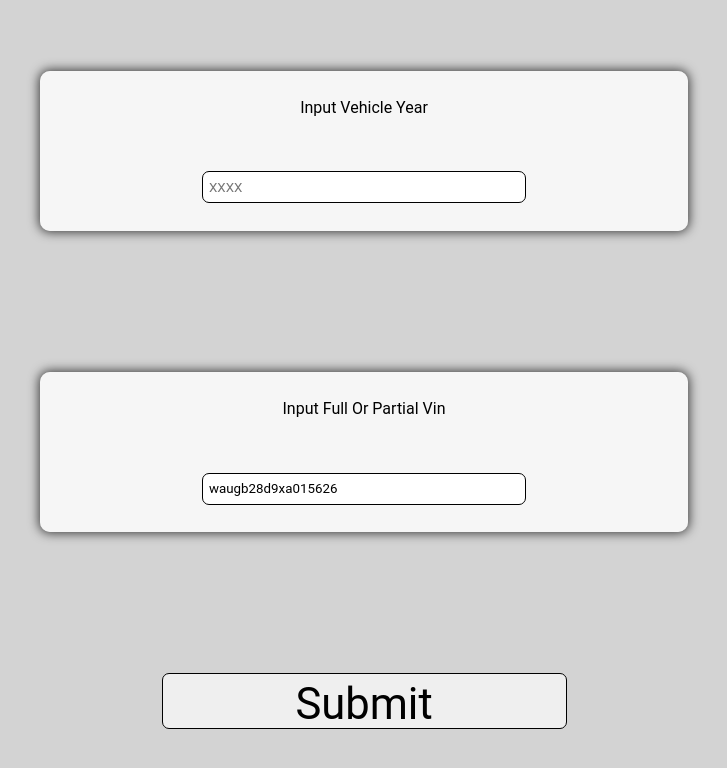
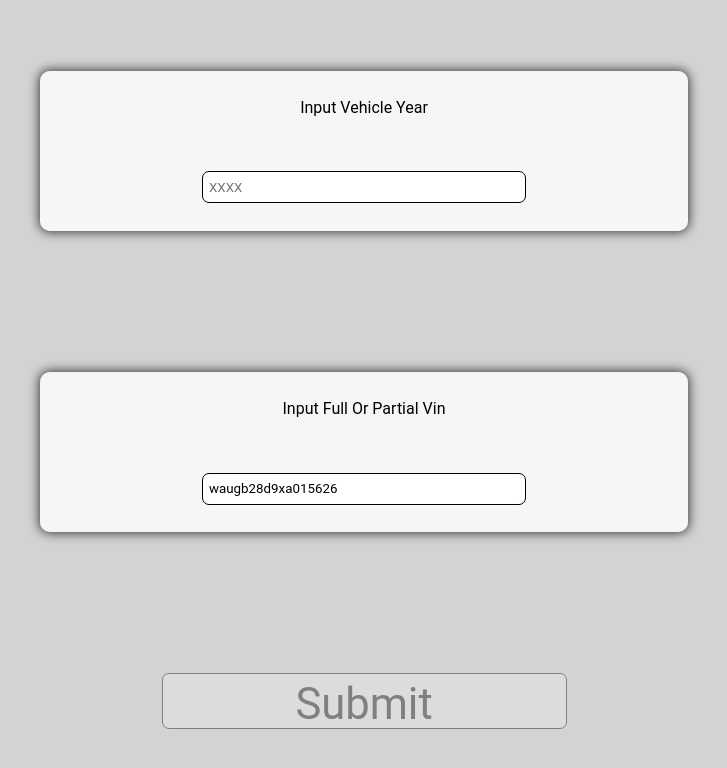
Before and after one commit to ttarlov/dream-garage, a React (Create React App) app: page / in a window 1280 px wide. Shown: the top 768 px of the page, without its empty margins (276-1003 px from the left). Built offline with nearby package versions, Linux system fonts and the light colour scheme.

Commit message:
Remove consol log

```diff
--- a/src/Components/Form/Form.jsx
+++ b/src/Components/Form/Form.jsx
@@ -25,7 +25,7 @@ class Form extends Component {
             this.setState({error: "Please Fill In All Inputs"})
         } else {
             e.preventDefault();
-            console.log(this.state.vin, this.state.year);
+            // console.log(this.state.vin, this.state.year);
 
             this.props.buildCar(decodeVin(this.state.vin, this.state.year))
             this.setState({vin:"", year:"", error: ""})
@@ -64,7 +64,7 @@ class Form extends Component {
                 onChange={this.handleChange}
             />
             </div>
-                <button type='button' className="submit-btn" onClick={(e)=> this.loginUser(e)} >Submit</button>
+                <button style={{color:this.state.year === "" || this.state.vin=== "" ? "grey" : null} } disabled = {this.state.year === "" || this.state.vin=== ""} type='button' className="submit-btn" onClick={(e)=> this.loginUser(e)} >Submit</button>
             </form>
             {this.state.error && <div> <p className="error-message">{this.state.error}</p> </div>}
             </section>
```
